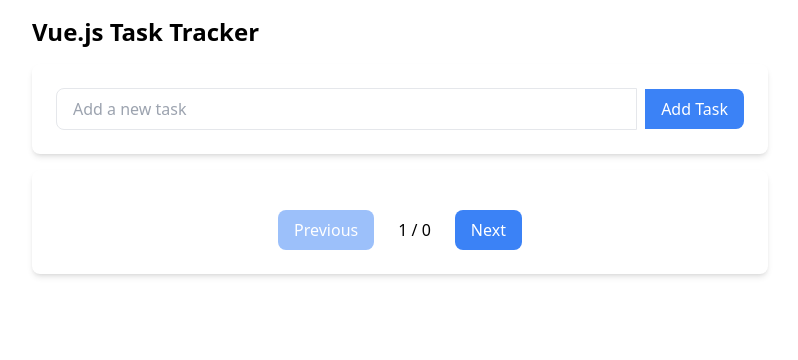
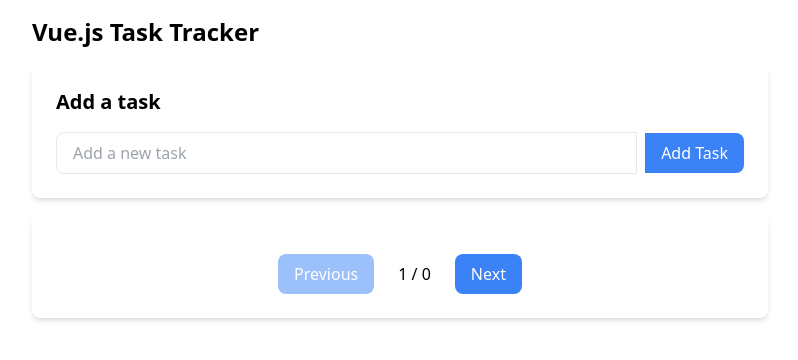
Before and after one commit to haseebmirza/vue.js-task-tracker, a Vue app: page / in a window 1280 px wide. Shown: the top 360 px of the page, without its empty margins (240-1038 px from the left). Built offline with nearby package versions, Linux system fonts and the light colour scheme; what vue-toast-notification would draw is missing.

Commit message:
Add edit task functionality and remove extra code
Enhanced the Vue.js Task Tracker app by adding the ability to edit tasks and removing unnecessary code for a cleaner and more efficient codebase.

```diff
--- a/src/App.vue
+++ b/src/App.vue
@@ -1,43 +1,68 @@
 <template>
   <div id="app" class="mx-auto p-4 md:max-w-screen-md">
     <h1 class="text-2xl font-bold mb-4">Vue.js Task Tracker</h1>
-    <TaskForm @add-task="addTask" />
+    <TaskForm v-if="!editingTask"  />
+
+    <!-- Show EditTaskForm if editingTask is not null -->
+    <EditTaskForm
+      v-if="editingTask"
+      :task="editingTask"
+      @save-task="saveTask"
+      @cancel-edit="cancelEdit"
+    />
     <TaskList
-      :tasks="tasks"
       @complete-task="completeTask"
       @delete-task="deleteTask"
+      @edit-task="editTask"
     />
+
   </div>
 </template>
 
 <script>
-import TaskForm from './components/TaskForm.vue';
-import TaskList from './components/TaskList.vue';
+import TaskForm from "./components/TaskForm.vue";
+import TaskList from "./components/TaskList.vue";
+import EditTaskForm from "./components/EditTaskForm.vue";
+import { useTaskStore } from './stores/taskStore.js';
+import { useToast } from 'vue-toast-notification';
+
 
 export default {
-  name: 'App',
+  name: "App",
   components: {
     TaskForm,
-    TaskList
+    TaskList,
+    EditTaskForm,
+  },
+
+  computed: {
+    taskStore() {
+      return useTaskStore();
+    },
+    paginatedTasks() {
+      return this.taskStore.paginatedTasks(this.currentPage);
+    },
+    editingTask() {
+      return this.taskStore.editingTask;
+    }
   },
   data() {
     return {
-      tasks: []
+
+
     };
   },
   methods: {
-    addTask(task) {
-      if (task) {
-        this.tasks.push({ id: Date.now(), text: task, completed: false });
-      }
+    saveTask(editedTask) {
+      this.taskStore.editTask(editedTask);
+      this.taskStore.cancelEdit();
+      const toast = useToast();
+      toast.success('Task edited successfully.');
     },
-    completeTask(task) {
-      task.completed = !task.completed;
-    },
-    deleteTask(task) {
-      this.tasks = this.tasks.filter(t => t.id !== task.id);
+    cancelEdit() {
+      this.taskStore.cancelEdit();
     }
-  }
+  },
 };
 </script>
 
--- /dev/null
+++ b/src/components/EditTaskForm.vue
@@ -0,0 +1,55 @@
+<template>
+    <div class="p-6 bg-white rounded-lg shadow-md mt-4">
+      <h2 class="text-xl font-bold mb-4">Edit Task</h2>
+      <form @submit.prevent="handleSubmit" class="flex items-center space-x-2">
+        <input v-model="taskText"
+               type="text"
+               class="flex-1 px-4 py-2 border rounded-l-lg focus:outline-none focus:ring-2 focus:ring-blue-500"
+               placeholder="Edit task" />
+        <button type="submit"
+                class="px-4 py-2 text-white bg-blue-500 rounded-r-lg hover:bg-blue-600 focus:outline-none focus:ring-2 focus:ring-blue-500">
+          Save
+        </button>
+        <button @click="cancelEdit"
+                type="button"
+                class="px-4 py-2 text-white bg-red-500 rounded-lg hover:bg-red-600 focus:outline-none focus:ring-2 focus:ring-red-500">
+          Cancel
+        </button>
+      </form>
+    </div>
+  </template>
+
+  <script>
+  export default {
+    props: {
+      task: {
+        type: Object,
+        required: true
+      }
+    },
+    data() {
+      return {
+        taskText: this.task.text
+      };
+    },
+    methods: {
+      handleSubmit() {
+        const updatedTask = {
+          ...this.task,
+          text: this.taskText
+        };
+        this.$emit('save-task', updatedTask);
+      },
+      cancelEdit() {
+        this.$emit('cancel-edit');
+      }
+    },
+    watch: {
+      task(newTask) {
+        this.taskText = newTask.text;
+      }
+    }
+  };
+  </script>
+
+  <!-- No style tag for custom CSS -->
--- a/src/components/HelloWorld.vue
+++ /dev/null
@@ -1,58 +0,0 @@
-<template>
-  <div class="hello">
-    <h1>{{ msg }}</h1>
-    <p>
-      For a guide and recipes on how to configure / customize this project,<br>
-      check out the
-      <a href="https://cli.vuejs.org" target="_blank" rel="noopener">vue-cli documentation</a>.
-    </p>
-    <h3>Installed CLI Plugins</h3>
-    <ul>
-      <li><a href="https://github.com/vuejs/vue-cli/tree/dev/packages/%40vue/cli-plugin-babel" target="_blank" rel="noopener">babel</a></li>
-      <li><a href="https://github.com/vuejs/vue-cli/tree/dev/packages/%40vue/cli-plugin-eslint" target="_blank" rel="noopener">eslint</a></li>
-    </ul>
-    <h3>Essential Links</h3>
-    <ul>
-      <li><a href="https://vuejs.org" target="_blank" rel="noopener">Core Docs</a></li>
-      <li><a href="https://forum.vuejs.org" target="_blank" rel="noopener">Forum</a></li>
-      <li><a href="https://chat.vuejs.org" target="_blank" rel="noopener">Community Chat</a></li>
-      <li><a href="https://twitter.com/vuejs" target="_blank" rel="noopener">Twitter</a></li>
-      <li><a href="https://news.vuejs.org" target="_blank" rel="noopener">News</a></li>
-    </ul>
-    <h3>Ecosystem</h3>
-    <ul>
-      <li><a href="https://router.vuejs.org" target="_blank" rel="noopener">vue-router</a></li>
-      <li><a href="https://vuex.vuejs.org" target="_blank" rel="noopener">vuex</a></li>
-      <li><a href="https://github.com/vuejs/vue-devtools#vue-devtools" target="_blank" rel="noopener">vue-devtools</a></li>
-      <li><a href="https://vue-loader.vuejs.org" target="_blank" rel="noopener">vue-loader</a></li>
-      <li><a href="https://github.com/vuejs/awesome-vue" target="_blank" rel="noopener">awesome-vue</a></li>
-    </ul>
-  </div>
-</template>
-
-<script>
-export default {
-  name: 'HelloWorld',
-  props: {
-    msg: String
-  }
-}
-</script>
-
-<!-- Add "scoped" attribute to limit CSS to this component only -->
-<style scoped>
-h3 {
-  margin: 40px 0 0;
-}
-ul {
-  list-style-type: none;
-  padding: 0;
-}
-li {
-  display: inline-block;
-  margin: 0 10px;
-}
-a {
-  color: #42b983;
-}
-</style>
--- a/src/components/TaskForm.vue
+++ b/src/components/TaskForm.vue
@@ -1,13 +1,14 @@
 <template>
   <div class="p-6 bg-white rounded-lg shadow-md">
-    <form @submit.prevent="addTask" class="flex items-center space-x-2">
-      <input v-model="task"
+    <h2 class="text-xl font-bold mb-4">Add a task</h2>
+    <form @submit.prevent="handleSubmit" class="flex items-center space-x-2">
+      <input v-model="taskText"
              type="text"
              class="flex-1 px-4 py-2 border rounded-l-lg focus:outline-none focus:ring-2 focus:ring-blue-500"
              placeholder="Add a new task" />
       <button type="submit"
               class="px-4 py-2 text-white bg-blue-500 rounded-r-lg hover:bg-blue-600 focus:outline-none focus:ring-2 focus:ring-blue-500">
-        Add Task
+        {{ editingTask ? 'Edit Task' : 'Add Task' }}
       </button>
     </form>
   </div>
@@ -18,24 +19,53 @@
 import { useToast } from 'vue-toast-notification';
 
 export default {
+  props: {
+    task: {
+      type: Object,
+      default: null,
+    }
+  },
   data() {
     return {
-      task: ''
+      taskText: '',
+      editingTask: null
     };
   },
+  watch: {
+    task: {
+      handler(newTask) {
+        if (newTask) {
+          this.taskText = newTask.text;
+          this.editingTask = newTask;
+        }
+      },
+      immediate: true,
+    }
+  },
   methods: {
-    addTask() {
+    handleSubmit() {
       const taskStore = useTaskStore();
       const toast = useToast();
 
-      if (this.task.trim() === '') {
+      if (this.taskText.trim() === '') {
         toast.error('Task cannot be empty.');
         return;
       }
 
-      taskStore.addTask({ text: this.task, completed: false, id: Date.now() });
-      toast.success('Task added successfully.');
-      this.task = '';
+      if (this.editingTask) {
+        taskStore.editTask({ id: this.editingTask.id, text: this.taskText });
+        toast.success('Task edited successfully.');
+      } else {
+        taskStore.addTask({ text: this.taskText, completed: false, id: Date.now() });
+        toast.success('Task added successfully.');
+      }
+
+      this.taskText = '';
+      this.editingTask = null;
+    },
+    editTask(task) {
+      this.taskText = task.text;
+      this.editingTask = task;
     }
   }
 };
--- a/src/components/TaskList.vue
+++ b/src/components/TaskList.vue
@@ -14,12 +14,20 @@
           />
           <span :class="{ 'line-through': task.completed }">{{ task.text }}</span>
         </div>
+        <div>
+          <button
+            @click="editTask(task)"
+            class="px-2 py-1 text-white bg-blue-500 rounded-lg hover:bg-blue-600 mr-2"
+          >
+            Edit
+          </button>
           <button
             @click="deleteTask(task.id)"
             class="px-2 py-1 text-white bg-red-500 rounded-lg hover:bg-red-600"
           >
             Delete
           </button>
+        </div>
       </li>
     </ul>
 
@@ -31,10 +39,10 @@
       >
         Previous
       </button>
-      <span class="px-4 py-2">{{ currentPage }} / {{ totalPages }}</span>
+      <span class="px-4 py-2">{{ currentPage }} / {{ taskStore.totalPages }}</span>
       <button
         @click="nextPage"
-        :disabled="currentPage === totalPages"
+        :disabled="currentPage === taskStore.totalPages"
         class="px-4 py-2 text-white bg-blue-500 rounded-lg hover:bg-blue-600 disabled:opacity-50"
       >
         Next
@@ -48,26 +56,22 @@
 import { useToast } from 'vue-toast-notification';
 
 export default {
-  data() {
-    return {
-      currentPage: 1,
-      tasksPerPage: 5
-    };
-  },
   computed: {
     taskStore() {
       return useTaskStore();
-    },
-    totalPages() {
-      return this.taskStore.totalPages;
     },
     paginatedTasks() {
       return this.taskStore.paginatedTasks(this.currentPage);
     }
   },
+  data() {
+    return {
+      currentPage: 1
+    };
+  },
   methods: {
     nextPage() {
-      if (this.currentPage < this.totalPages) {
+      if (this.currentPage < this.taskStore.totalPages) {
         this.currentPage++;
       }
     },
@@ -77,14 +81,19 @@
       }
     },
     completeTask(taskId) {
-      const toast = useToast();
       this.taskStore.completeTask(taskId);
-      toast.success('Task marked as completed.');
+      this.showToast('Task marked as completed.');
     },
     deleteTask(taskId) {
+      this.taskStore.deleteTask(taskId);
+      this.showToast('Task deleted successfully.');
+    },
+    editTask(task) {
+      this.taskStore.setEditingTask(task);
+    },
+    showToast(message) {
       const toast = useToast();
-      this.taskStore.deleteTask(taskId);
-      toast.success('Task deleted successfully.');
+      toast.success(message);
     }
   }
 };
--- a/src/stores/taskStore.js
+++ b/src/stores/taskStore.js
@@ -3,6 +3,8 @@
 export const useTaskStore = defineStore('taskStore', {
   state: () => ({
     tasks: JSON.parse(localStorage.getItem('tasks')) || [],
+    editingTask: null,
+    taskText: '',
   }),
   getters: {
     totalPages: (state) => {
@@ -29,11 +31,32 @@
       this.tasks = this.tasks.filter(t => t.id !== taskId);
       this.updateLocalStorage();
     },
+    editTask(taskData) {
+      const task = this.tasks.find((task) => task.id === taskData.id);
+
+      if (task) {
+        task.text = taskData.text;
+        this.editingTask = null;
+        this.taskText = '';
+        this.updateLocalStorage();
+      }
+    },
+    setEditingTask(task) {
+      this.editingTask = task;
+      this.taskText = task.text;
+      console.log(this.editingTask);
+      console.log(task);
+    },
+    cancelEdit() {
+      this.editingTask = null;
+      this.taskText = '';
+    },
     updateLocalStorage() {
       localStorage.setItem('tasks', JSON.stringify(this.tasks));
-    }
+    },
   }
 });
+
 
 
 // import { defineStore } from 'pinia';
```
Lines whose indentation alone changed are shown as unchanged.
